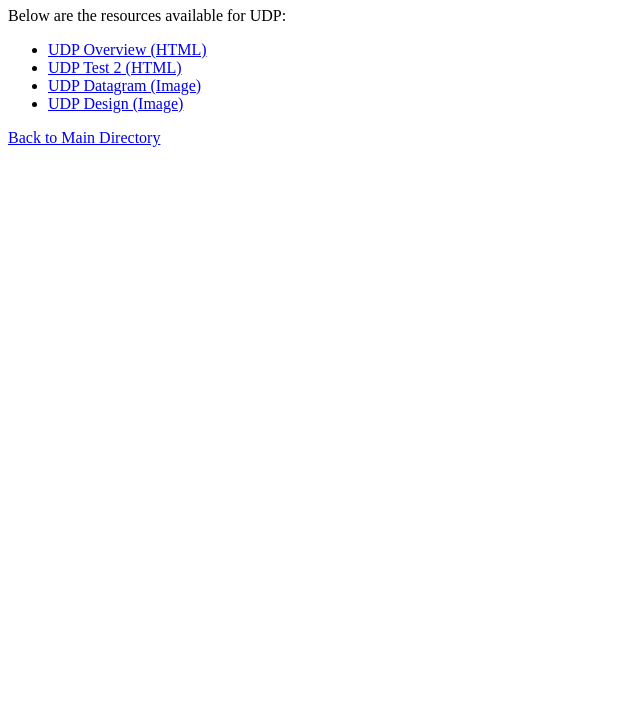
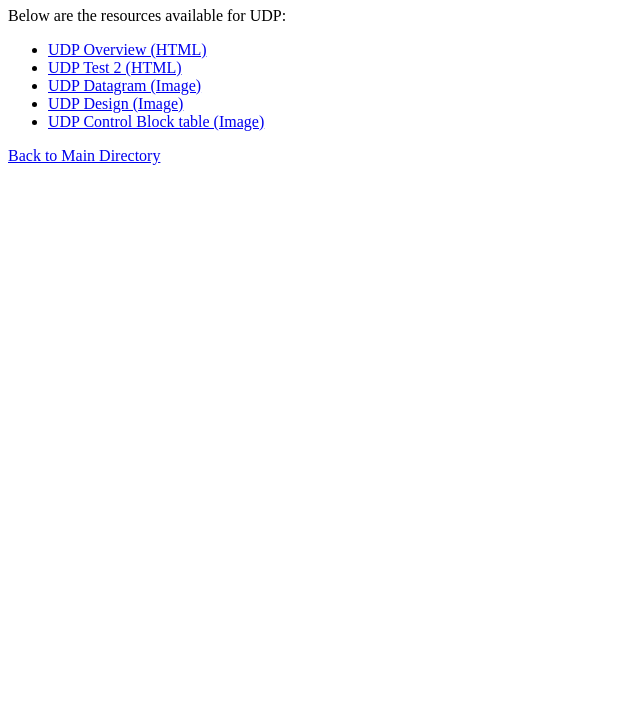
Before and after one commit to amitchell94/cn-revision, a plain HTML site: page UDP/index.html in a window 1280 px wide. Shown: the part 73-800 px from the top of the page, without its empty margins (0-640 px from the left). Drawn offline with Linux system fonts and the light colour scheme.

Commit message:
added link to new image

```diff
--- a/UDP/index.html
+++ b/UDP/index.html
@@ -13,6 +13,7 @@
         <li><a href="./UDP 2.html">UDP Test 2 (HTML)</a></li>
         <li><a href="./udp-datagram.png" >UDP Datagram (Image)</a></li>
         <li><a href="./udp-design.png" >UDP Design (Image)</a></li>
+        <li><a href="./control-block-table.png" >UDP Control Block table (Image)</a></li>
     </ul>
     <a href="../index.html">Back to Main Directory</a>
 </body>
```
